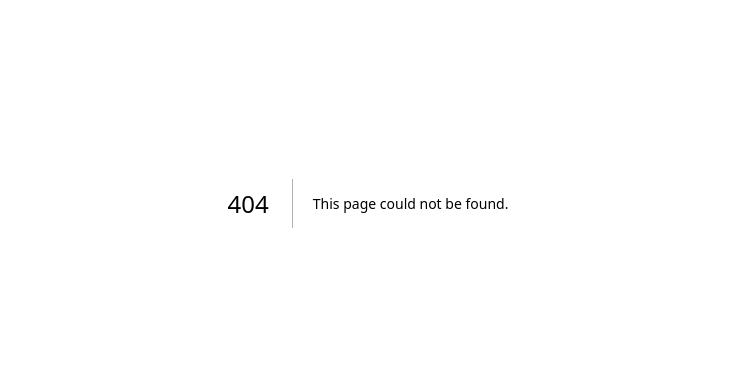
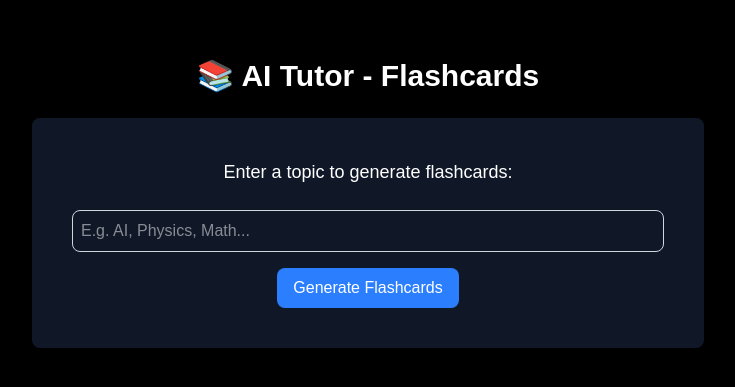
Before and after one commit to lucifer20062805/AI-Tutor, a Next.js app in the folder ai-tutor/: page /flash_cards in a window 1280 px wide. Before the commit this address had no page. Shown: the part 197-584 px from the top of the page, without its empty margins (272-1007 px from the left). Built offline with nearby package versions, Linux system fonts and the light colour scheme.

Commit message:
Create page.js

```diff
--- /dev/null
+++ b/ai-tutor/src/app/flash_cards/page.js
@@ -0,0 +1,92 @@
+"use client";
+
+import { useState } from "react";
+import { Button } from "@/app/components/ui/button.jsx";
+import { Input } from "@/app/components/ui/input.jsx";
+
+export default function FlashcardGenerator() {
+  const [topic, setTopic] = useState("");
+  const [flashcards, setFlashcards] = useState([]);
+  const [loading, setLoading] = useState(false);
+  const [currentCard, setCurrentCard] = useState(0);
+  const [showAnswer, setShowAnswer] = useState(false);
+
+  const generateFlashcards = async () => {
+    setLoading(true);
+    setFlashcards([]);
+    setCurrentCard(0);
+    setShowAnswer(false);
+
+    try {
+      const response = await fetch("http://127.0.0.1:5000/api/generate-flashcards", {
+        method: "POST",
+        headers: {
+          "Content-Type": "application/json",
+        },
+        body: JSON.stringify({ topic }),
+      });
+
+      const data = await response.json();
+      if (response.ok) {
+        setFlashcards(data);
+      } else {
+        alert(data.error);
+      }
+    } catch (error) {
+      console.error("Error fetching flashcards:", error);
+    }
+
+    setLoading(false);
+  };
+
+  return (
+    <div className="min-h-screen flex flex-col items-center justify-center bg-black text-white p-8">
+      <h1 className="text-3xl pb-6 font-bold">📚 AI Tutor - Flashcards</h1>
+
+      {!flashcards.length ? (
+        <div className="bg-gray-900 p-10 rounded-lg shadow-lg w-full max-w-2xl">
+          <h2 className="text-lg mb-6 text-center">Enter a topic to generate flashcards:</h2>
+
+          <Input
+            type="text"
+            placeholder="E.g. AI, Physics, Math..."
+            value={topic}
+            onChange={(e) => setTopic(e.target.value)}
+            className="mb-6 p-4 rounded-lg w-full text-black text-lg"
+          />
+
+          <div className="flex justify-center mt-4">
+            <Button onClick={generateFlashcards} className="bg-blue-600 px-6 py-3 text-lg w-full max-w-sm">
+              {loading ? "⏳ Generating..." : "Generate Flashcards"}
+            </Button>
+          </div>
+        </div>
+      ) : (
+        <div className="w-full max-w-3xl bg-gray-900 p-8 rounded-lg shadow-lg">
+          <h2 className="text-lg mb-4 text-center">Flashcards on: <span className="font-bold">{topic}</span></h2>
+
+          {flashcards.length > 0 && (
+            <div className="flex flex-col items-center">
+              <div className="bg-gray-800 p-6 rounded-lg shadow-lg w-full text-center text-lg">
+                <p>{flashcards[currentCard].question}</p>
+                {showAnswer && <p className="mt-4 text-green-400">{flashcards[currentCard].answer}</p>}
+              </div>
+
+              <div className="flex justify-between mt-6 w-full">
+                <Button onClick={() => setShowAnswer(!showAnswer)} className="bg-yellow-500 px-6 py-2">
+                  {showAnswer ? "Hide Answer" : "Show Answer"}
+                </Button>
+                <Button
+                  onClick={() => setCurrentCard((prev) => (prev + 1) % flashcards.length)}
+                  className="bg-blue-600 px-6 py-2"
+                >
+                  Next
+                </Button>
+              </div>
+            </div>
+          )}
+        </div>
+      )}
+    </div>
+  );
+}
```
